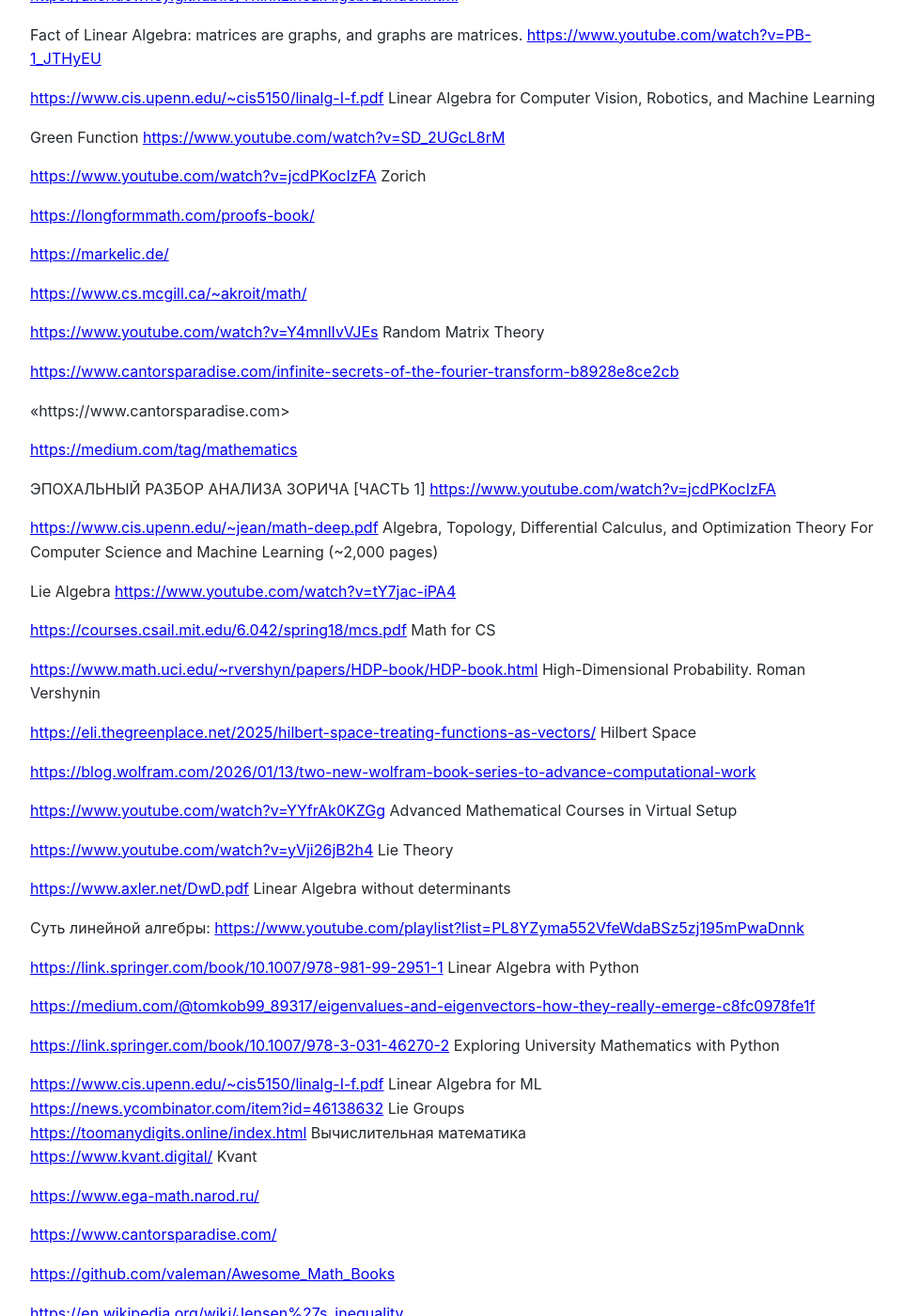
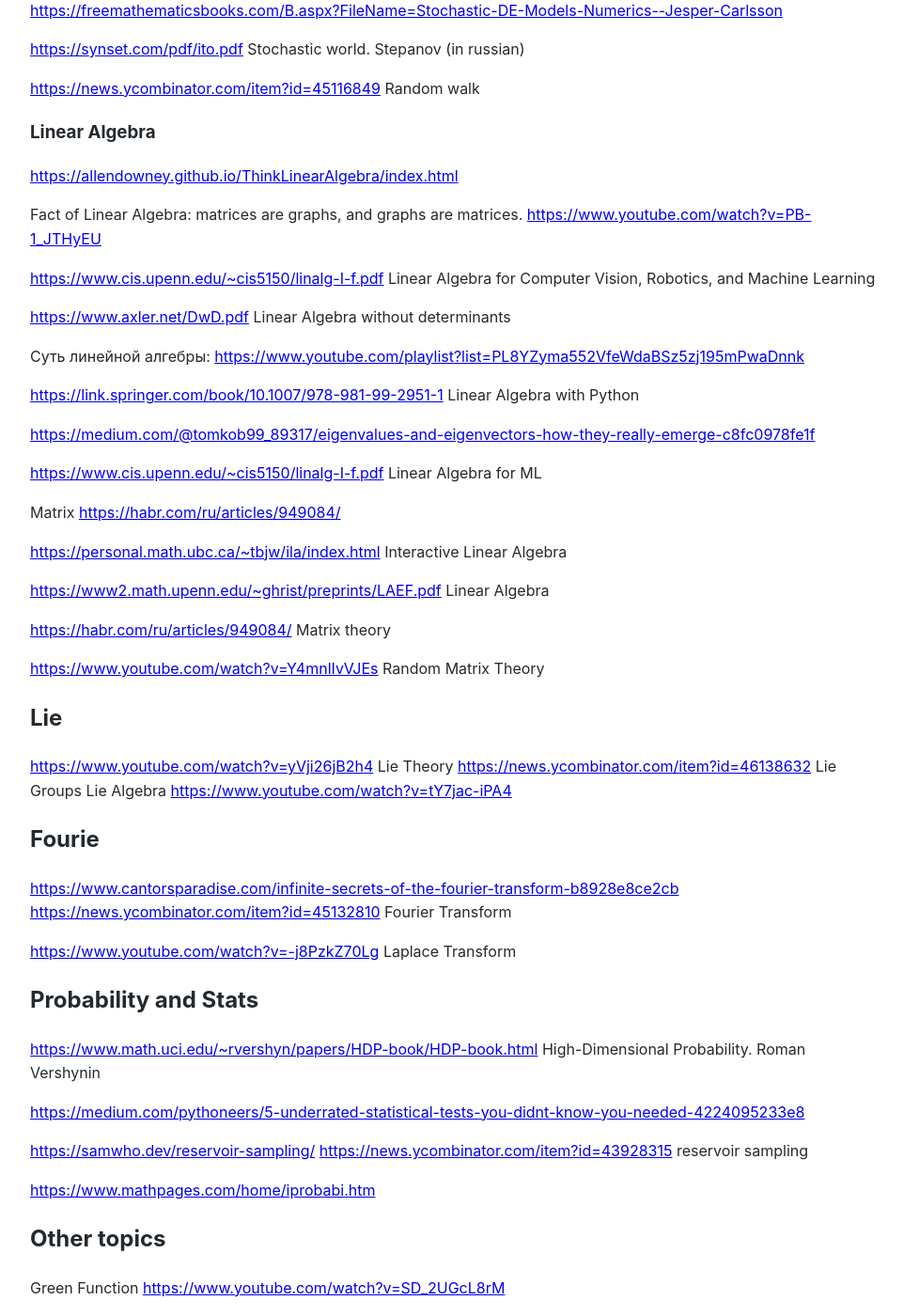
Before and after one commit to Michael-Lubinsky/michael-lubinsky.github.com, a Jekyll site: the page built from math/math.md, in a window 1280 px wide and 1400 px high, scrolled down 571 px. Shown: the whole window at 94% size, without its empty margins (158-1120 px from the left). Built offline with Jekyll 4.4.1, drawn with Linux system fonts in a browser that asks for light colours; our own code applies the rules of GitHub Pages for plain Markdown files; some of the changed text lies outside the part shown.

Commit message:
Update math.md

```diff
--- a/math/math.md
+++ b/math/math.md
@@ -8,17 +8,23 @@
 Летняя школа «Современная математика» имени Виталия Арнольда, 2024
  <https://www.mathnet.ru/conf2462>
 
-<https://www.youtube.com/watch?v=3fgZlpH0N_M>
-Шиз и 10 часов ТРИВИУМА АРНОЛЬДА
+## ТРИВИУМ АРНОЛЬДА
+<https://www.youtube.com/watch?v=rbK1aUVdrKw> Пикирующая Cesssna 172
+<https://www.youtube.com/watch?v=3fgZlpH0N_M>  Шиз и 10 часов ТРИВИУМА АРНОЛЬДА
 
+## Zorich
 <https://www.youtube.com/watch?v=jcdPKocIzFA> Zorich 1
+<https://www.youtube.com/watch?v=yWo2Cto5074> Zorich 2
 
-<https://www.youtube.com/watch?v=yWo2Cto5074> Zorich 2
 
 ## Stochasic calculus
 
 <https://www.youtube.com/watch?v=ErJp91YBXbo>
 <https://freemathematicsbooks.com/B.aspx?FileName=Stochastic-DE-Models-Numerics--Jesper-Carlsson>
+
+<https://synset.com/pdf/ito.pdf> Stochastic world. Stepanov  (in russian)
+
+<https://news.ycombinator.com/item?id=45116849> Random walk
 
 ### Linear Algebra
 
@@ -30,9 +36,51 @@
  <https://www.cis.upenn.edu/~cis5150/linalg-I-f.pdf> Linear Algebra for Computer Vision,
 Robotics, and Machine Learning
 
+<https://www.axler.net/DwD.pdf> Linear Algebra without determinants
+
+Суть линейной алгебры:
+<https://www.youtube.com/playlist?list=PL8YZyma552VfeWdaBSz5zj195mPwaDnnk>
+
+<https://link.springer.com/book/10.1007/978-981-99-2951-1> Linear Algebra with Python
+
+
+<https://medium.com/@tomkob99_89317/eigenvalues-and-eigenvectors-how-they-really-emerge-c8fc0978fe1f>
+
+<https://www.cis.upenn.edu/~cis5150/linalg-I-f.pdf> Linear Algebra for ML
+
+Matrix
+<https://habr.com/ru/articles/949084/>
+
+<https://personal.math.ubc.ca/~tbjw/ila/index.html> Interactive Linear Algebra
+
+<https://www2.math.upenn.edu/~ghrist/preprints/LAEF.pdf>  Linear Algebra
+
+<https://habr.com/ru/articles/949084/> Matrix theory
+
+<https://www.youtube.com/watch?v=Y4mnlIvVJEs> Random Matrix Theory
+
+## Lie
+<https://www.youtube.com/watch?v=yVji26jB2h4> Lie Theory
+<https://news.ycombinator.com/item?id=46138632> Lie Groups
+Lie Algebra <https://www.youtube.com/watch?v=tY7jac-iPA4>
+
+## Fourie
+<https://www.cantorsparadise.com/infinite-secrets-of-the-fourier-transform-b8928e8ce2cb>
+<https://news.ycombinator.com/item?id=45132810> Fourier Transform
+
+<https://www.youtube.com/watch?v=-j8PzkZ70Lg>  Laplace Transform
+
+## Probability and Stats
+<https://www.math.uci.edu/~rvershyn/papers/HDP-book/HDP-book.html> High-Dimensional Probability. Roman Vershynin
+
+<https://medium.com/pythoneers/5-underrated-statistical-tests-you-didnt-know-you-needed-4224095233e8>
+
+<https://samwho.dev/reservoir-sampling/> <https://news.ycombinator.com/item?id=43928315>  reservoir sampling
+
+<https://www.mathpages.com/home/iprobabi.htm>
+
+## Other topics
 Green Function <https://www.youtube.com/watch?v=SD_2UGcL8rM>
-
-<https://www.youtube.com/watch?v=jcdPKocIzFA> Zorich
 
 <https://longformmath.com/proofs-book/>
 
@@ -40,25 +88,20 @@
 
 <https://www.cs.mcgill.ca/~akroit/math/>
 
-<https://www.youtube.com/watch?v=Y4mnlIvVJEs> Random Matrix Theory
-
-<https://www.cantorsparadise.com/infinite-secrets-of-the-fourier-transform-b8928e8ce2cb>
 
 <<https://www.cantorsparadise.com>
 
 <https://medium.com/tag/mathematics>
 
-ЭПОХАЛЬНЫЙ РАЗБОР АНАЛИЗА ЗОРИЧА [ЧАСТЬ 1]
-<https://www.youtube.com/watch?v=jcdPKocIzFA>
 
 <https://www.cis.upenn.edu/~jean/math-deep.pdf>  Algebra, Topology, Differential Calculus, and
 Optimization Theory For Computer Science and Machine Learning (~2,000 pages)
 
-Lie Algebra <https://www.youtube.com/watch?v=tY7jac-iPA4>
+
 
 <https://courses.csail.mit.edu/6.042/spring18/mcs.pdf>  Math for CS
 
-<https://www.math.uci.edu/~rvershyn/papers/HDP-book/HDP-book.html> High-Dimensional Probability. Roman Vershynin
+
 
 <https://eli.thegreenplace.net/2025/hilbert-space-treating-functions-as-vectors/> Hilbert Space
 
@@ -66,21 +109,12 @@
 
 <https://www.youtube.com/watch?v=YYfrAk0KZGg> Advanced Mathematical Courses in Virtual Setup
 
-<https://www.youtube.com/watch?v=yVji26jB2h4> Lie Theory
 
-<https://www.axler.net/DwD.pdf> Linear Algebra without determinants
-
-Суть линейной алгебры:
-<https://www.youtube.com/playlist?list=PL8YZyma552VfeWdaBSz5zj195mPwaDnnk>
-
-<https://link.springer.com/book/10.1007/978-981-99-2951-1> Linear Algebra with Python
-
-<https://medium.com/@tomkob99_89317/eigenvalues-and-eigenvectors-how-they-really-emerge-c8fc0978fe1f>
 
 <https://link.springer.com/book/10.1007/978-3-031-46270-2> Exploring University Mathematics with Python
 
-<https://www.cis.upenn.edu/~cis5150/linalg-I-f.pdf> Linear Algebra for ML
-<https://news.ycombinator.com/item?id=46138632> Lie Groups
+
+
 <https://toomanydigits.online/index.html> Вычислительная математика
 <https://www.kvant.digital/> Kvant
 
@@ -92,14 +126,13 @@
 
 <https://en.wikipedia.org/wiki/Jensen%27s_inequality>
 
-Matrix
-<https://habr.com/ru/articles/949084/>
+
 
 ###  Lebegue integration
 
-https://www.youtube.com/watch?v=y7rTbl__fp0
+<https://www.youtube.com/watch?v=y7rTbl__fp0>
 
-https://www.youtube.com/watch?v=Fb2ei6lD-d8&t=381s
+<https://www.youtube.com/watch?v=Fb2ei6lD-d8>
 
 ### Koopman Operator
 <https://www.youtube.com/watch?v=bPvLRppwB9o>
@@ -151,17 +173,13 @@
 ### Two eggs
 https://medium.com/puzzle-sphere/egg-dropping-interview-recursive-coding-optimization-puzzle-google-amazon-microsoft-dynamic-programming-d7572abb1f1b
 
+
+
+
 ## Links
-
-<https://medium.com/pythoneers/5-underrated-statistical-tests-you-didnt-know-you-needed-4224095233e8>
-
-<https://samwho.dev/reservoir-sampling/> <https://news.ycombinator.com/item?id=43928315>  reservoir sampling
-
-<https://www.mathpages.com/home/iprobabi.htm>
-
 <https://cain.math.gatech.edu/textbooks/onlinebooks.html>
 
 <https://no-idle.github.io/conspecta/>
 
 Complex Analysis and physical applications:
-https://www.youtube.com/watch?v=0Won5Vs_65E
+<https://www.youtube.com/watch?v=0Won5Vs_65E>
```
Also changed, not shown: other parts of math/math.md (+0 -11 lines).
